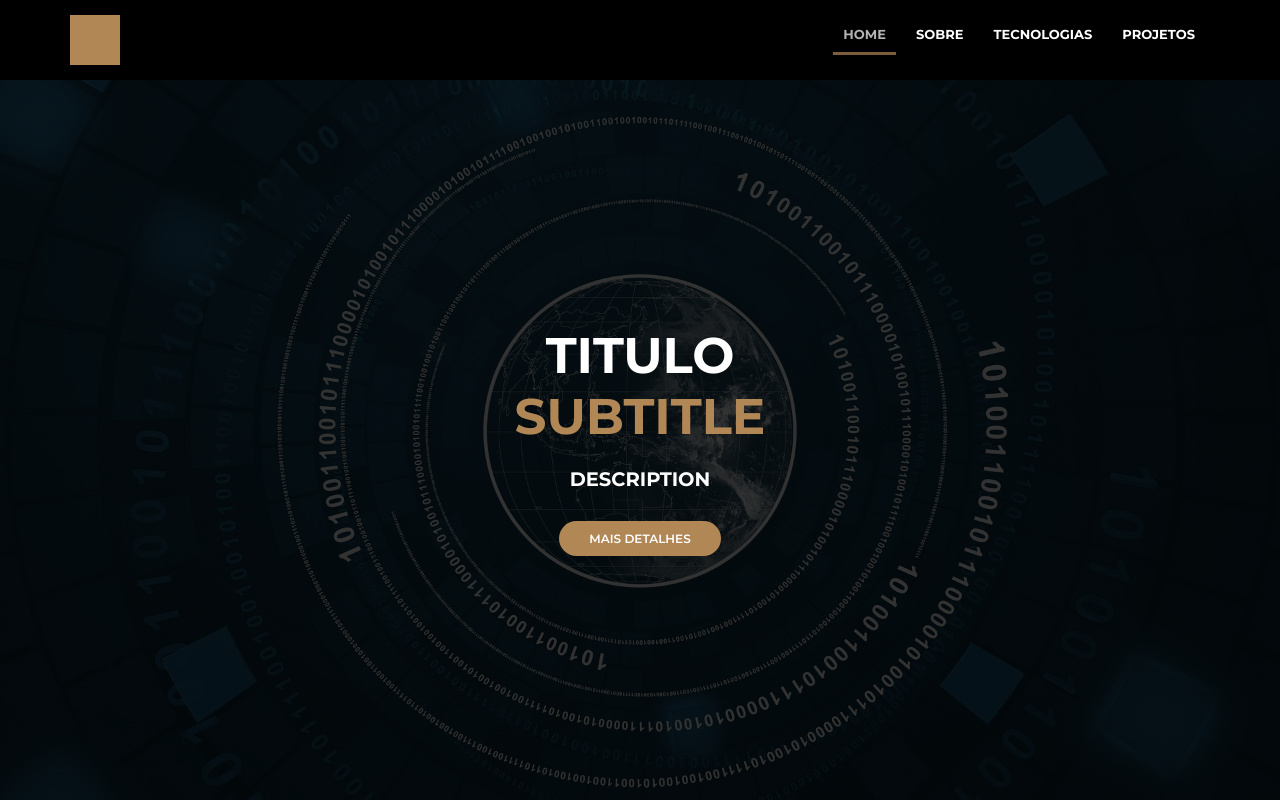
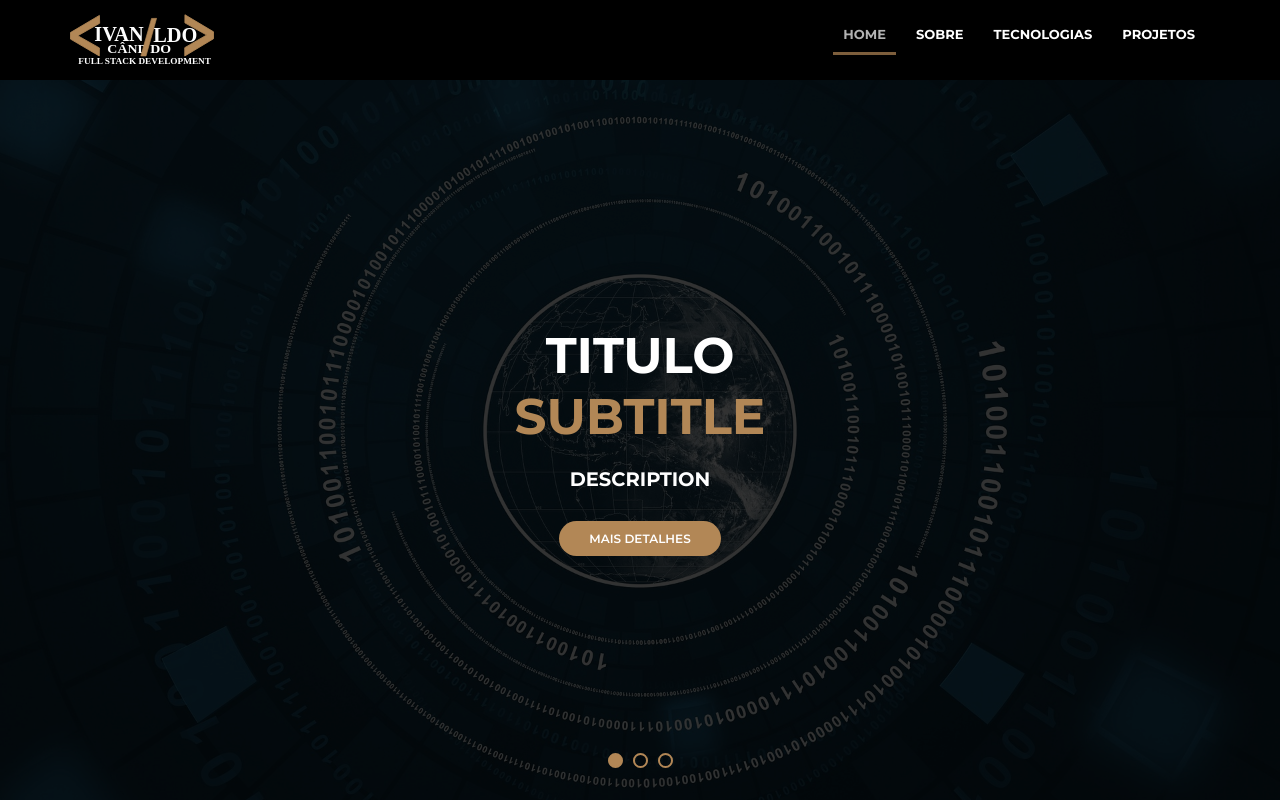
Before and after one commit to IvanildoCandido/portfolio-react, a React (Create React App) app: page / in a window 1280 px wide. Built offline with nearby package versions, Linux system fonts and the light colour scheme; the HTML template or start-up script is replaced by a standard one.

Commit message:
Logo: Alter logo image

```diff
--- a/src/components/Banner.js
+++ b/src/components/Banner.js
@@ -8,8 +8,17 @@ class Banner extends Component {
       <section className="banner">
         <div className="sliders">
           <div className="slide">
-            <SlidePrimary title="Titulo" subtitle="subtitle" description="description" />
+            <SlidePrimary
+              title="Titulo"
+              subtitle="subtitle"
+              description="description"
+            />
           </div>
+        </div>
+        <div className="sliders-pointers">
+          <div className="pointer active"></div>
+          <div className="pointer"></div>
+          <div className="pointer"></div>
         </div>
       </section>
     );
--- a/src/components/Header.js
+++ b/src/components/Header.js
@@ -1,5 +1,6 @@
 import React, { Component } from 'react';
 import '../styles/header.css';
+import logo from '../assets/images/logo.svg'
 
 class Header extends Component {
   render() {
@@ -7,7 +8,7 @@ class Header extends Component {
       <header>
         <div className="header">
           <div className="logo">
-            <div className="logo-img"></div>
+            <img src={logo} alt="Logo Ivanildo"/>
           </div>
           <div className="menu">
             <nav>
--- a/src/styles/banner.css
+++ b/src/styles/banner.css
@@ -17,3 +17,24 @@
 	height: 100%;
 	width: 100vw;
 }
+.banner .sliders-pointers {
+	align-items: center;
+	display: flex;
+	height: 20px;
+	justify-content: center;
+	margin-top: -50px;
+	position: absolute;
+	width: 100vw;
+}
+.banner .pointer {
+	border: 2px solid #b28756;
+	border-radius: 8px;
+	cursor: pointer;
+	height: 15px;
+	margin-left: 5px;
+	margin-right: 5px;
+	width: 15px;
+}
+.banner .pointer.active {
+	background-color: #b28756;
+}
--- a/src/styles/header.css
+++ b/src/styles/header.css
@@ -10,10 +10,8 @@ header {
   margin: auto;
   max-width: 1140px;
 }
-.logo-img {
-  background-color: #b28756;
+.logo img {
   height: 50px;
-  width: 50px;
 }
 .logo {
   width: 100px;
```
Also changed, not shown: src/styles/app.css (+5 -5 lines), src/assets/images/logo.png (added), src/assets/images/logo.svg (added), src/styles/slidePrimary.css (indentation only). Lines whose indentation alone changed are shown as unchanged.
